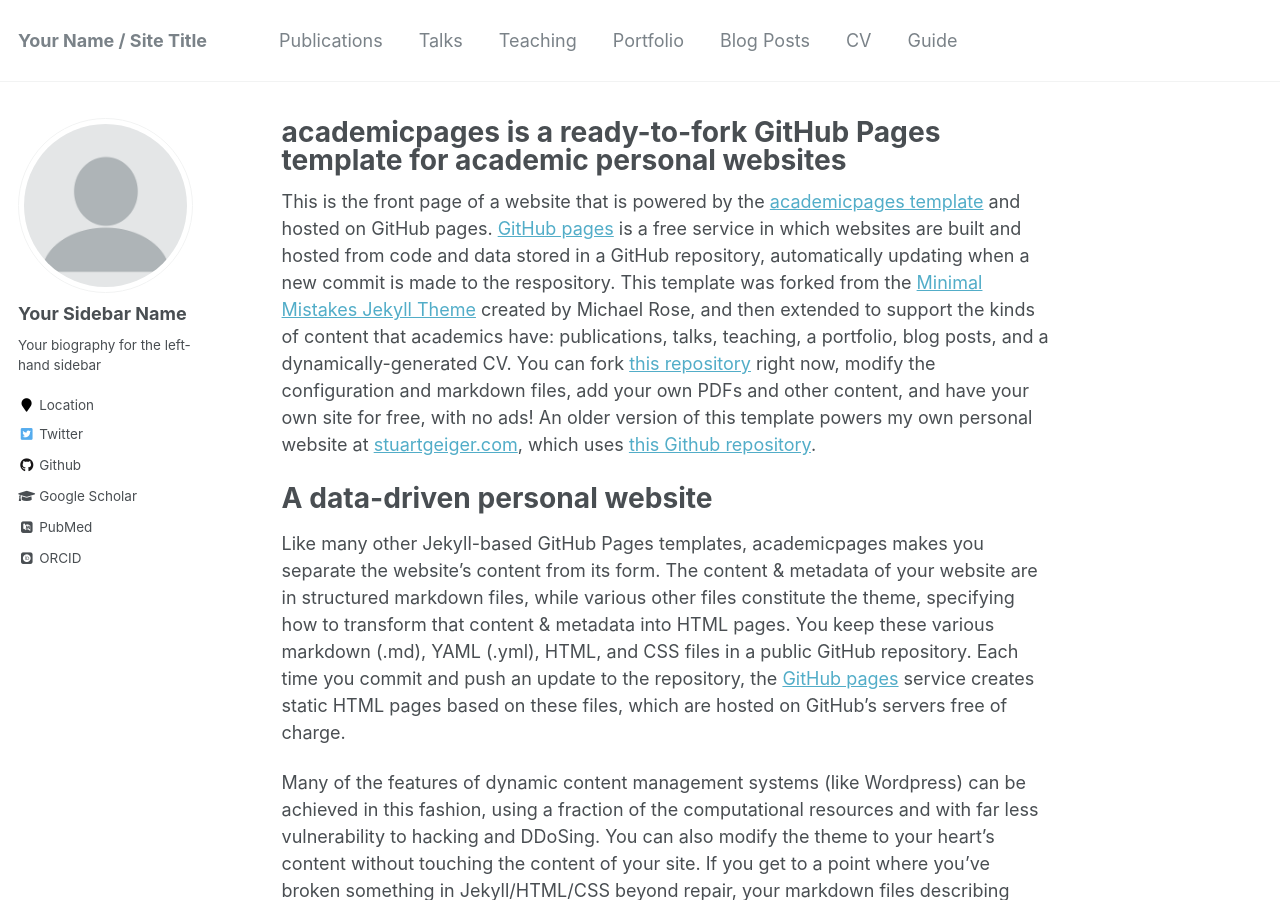
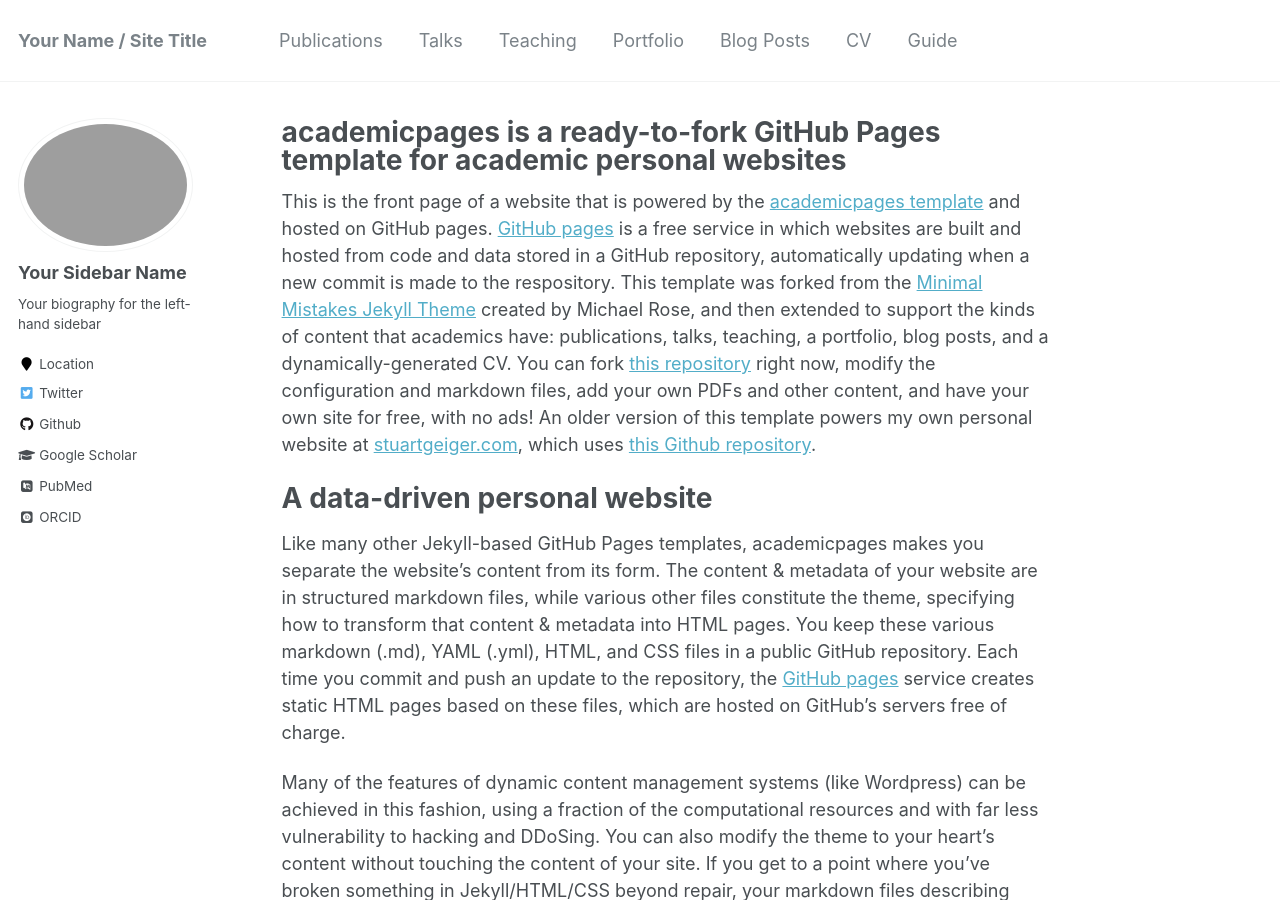
Before and after one commit to fangnizhang/fangnizhang.github.io, a Jekyll site: the page built from _pages/about.md, in a window 1280 px wide and 900 px high. Built offline with Jekyll 4.4.1, drawn with Linux system fonts in a browser that asks for light colours; some web fonts are replaced.

Commit message:
Update _config.yml

```diff
--- a/_config.yml
+++ b/_config.yml
@@ -81,7 +81,7 @@
 # Site Author
 author:
   name             : "Your Sidebar Name"
-  avatar           : "profile.png"
+  avatar           : "Fangni Zhang_photo.JPG"
   bio              : "Your biography for the left-hand sidebar"
   location         : "Location"
   employer         :
```
